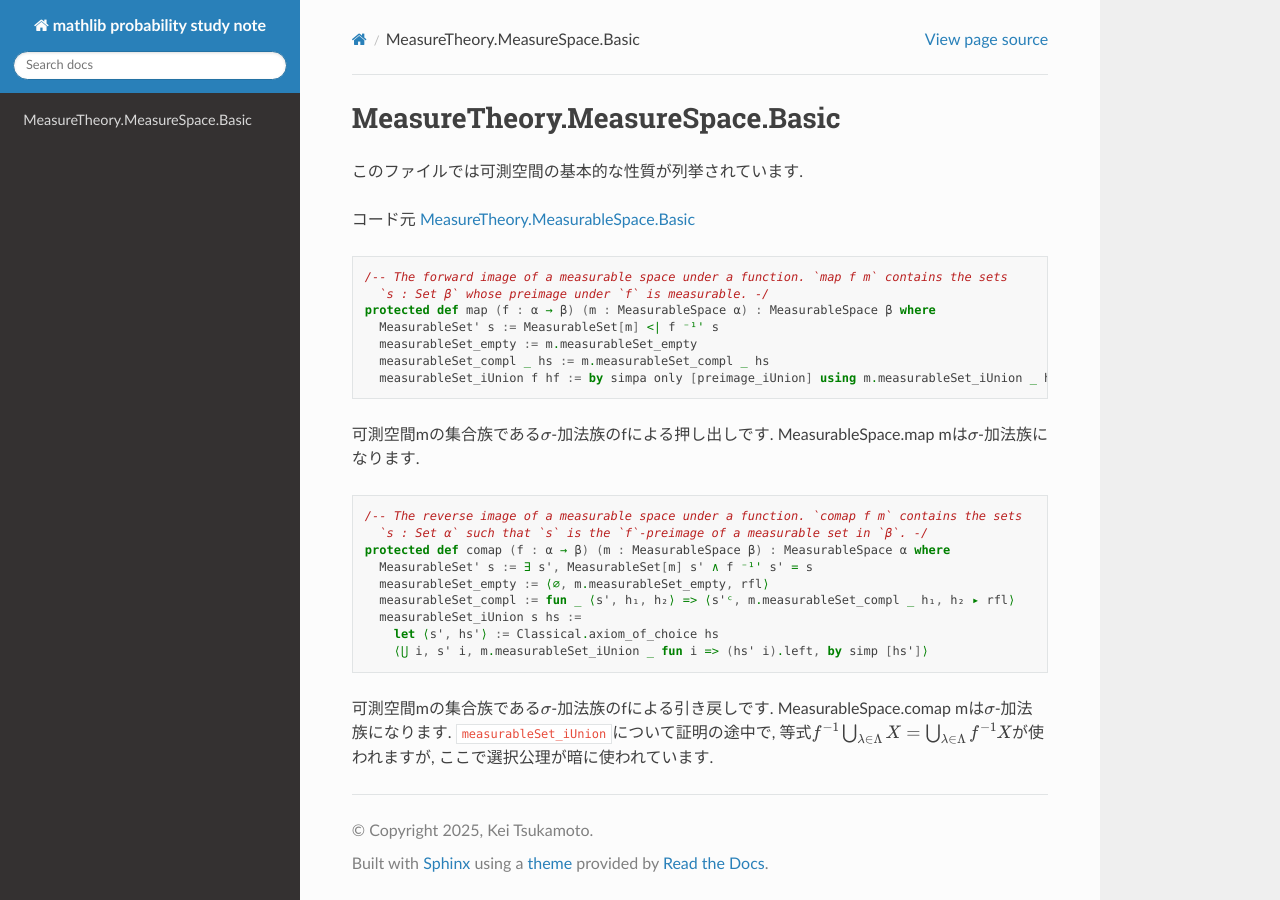
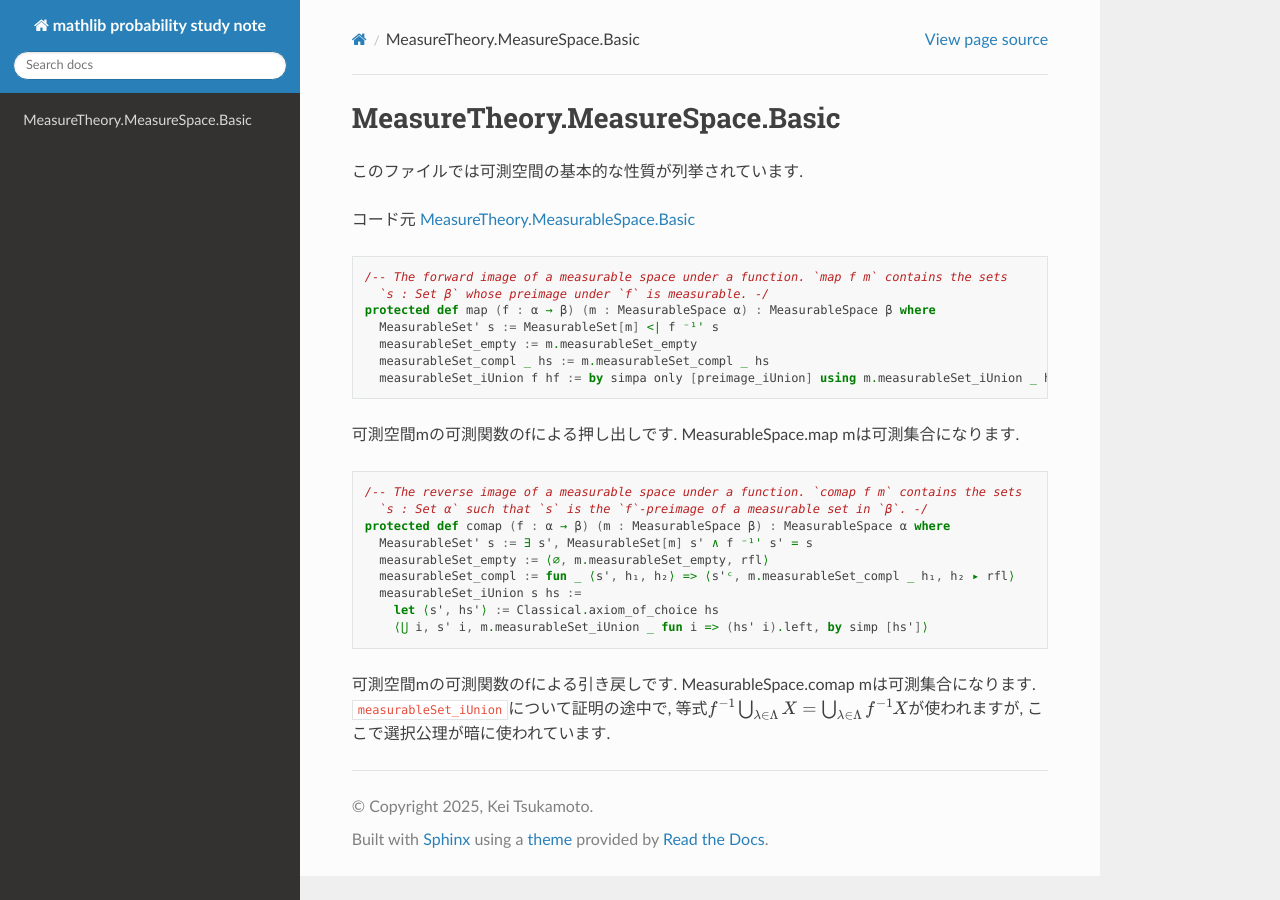
Before and after one commit to auto-res/mathlib_probability_study_note, a Sphinx documentation site: the page built from docs/source/MeasureTheory/MeasurableSpace/Basic.md, in a window 1280 px wide. Built offline with Sphinx 7.4.7 and the Read the Docs theme 3.1.0, drawn with Linux system fonts in a browser that asks for light colours.

Commit message:
可測集合

````diff
--- a/docs/source/MeasureTheory/MeasurableSpace/Basic.md
+++ b/docs/source/MeasureTheory/MeasurableSpace/Basic.md
@@ -15,7 +15,7 @@ protected def map (f : α → β) (m : MeasurableSpace α) : MeasurableSpace β
   measurableSet_compl _ hs := m.measurableSet_compl _ hs
   measurableSet_iUnion f hf := by simpa only [preimage_iUnion] using m.measurableSet_iUnion _ hf
 ```
-可測空間mの集合族である$\sigma$-加法族のfによる押し出しです. MeasurableSpace.map mは$\sigma$-加法族になります.
+可測空間mの可測関数のfによる押し出しです. MeasurableSpace.map mは可測集合になります.
 
 ``` lean4
 /-- The reverse image of a measurable space under a function. `comap f m` contains the sets
@@ -28,4 +28,4 @@ protected def comap (f : α → β) (m : MeasurableSpace β) : MeasurableSpace
     let ⟨s', hs'⟩ := Classical.axiom_of_choice hs
     ⟨⋃ i, s' i, m.measurableSet_iUnion _ fun i => (hs' i).left, by simp [hs']⟩
 ```
-可測空間mの集合族である$\sigma$-加法族のfによる引き戻しです. MeasurableSpace.comap mは$\sigma$-加法族になります. `measurableSet_iUnion`について証明の途中で, 等式$f^{-1} \bigcup_{\lambda \in \Lambda} X = \bigcup_{\lambda \in \Lambda} f^{-1} X$が使われますが, ここで選択公理が暗に使われています.
+可測空間mの可測関数のfによる引き戻しです. MeasurableSpace.comap mは可測集合になります. `measurableSet_iUnion`について証明の途中で, 等式$f^{-1} \bigcup_{\lambda \in \Lambda} X = \bigcup_{\lambda \in \Lambda} f^{-1} X$が使われますが, ここで選択公理が暗に使われています.
````
Also changed, not shown: docs/source/MeasureTheory/Measure/MeasureSpaceDef.md (+2 -2 lines), docs/source/MeasureTheory/OuterMeasure/Induced.md (+1 -1 lines), docs/source/index.md (+1 -1 lines).
